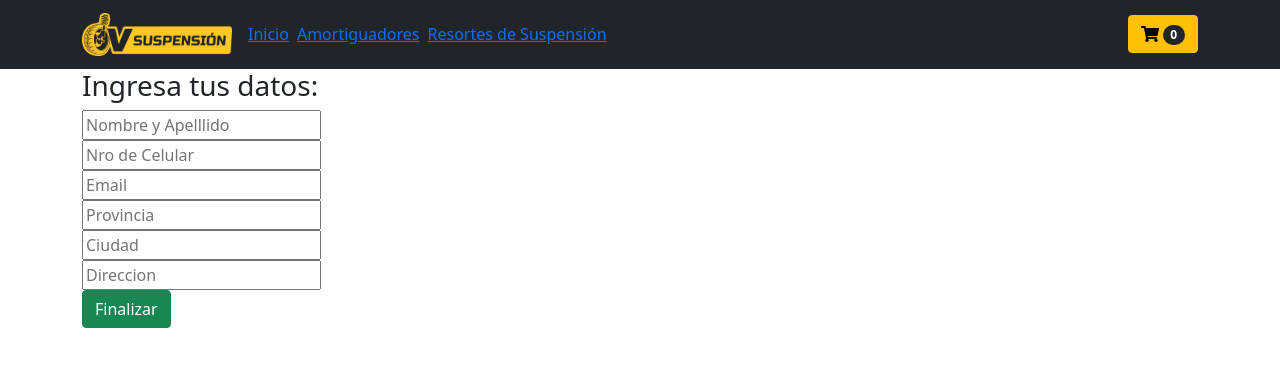
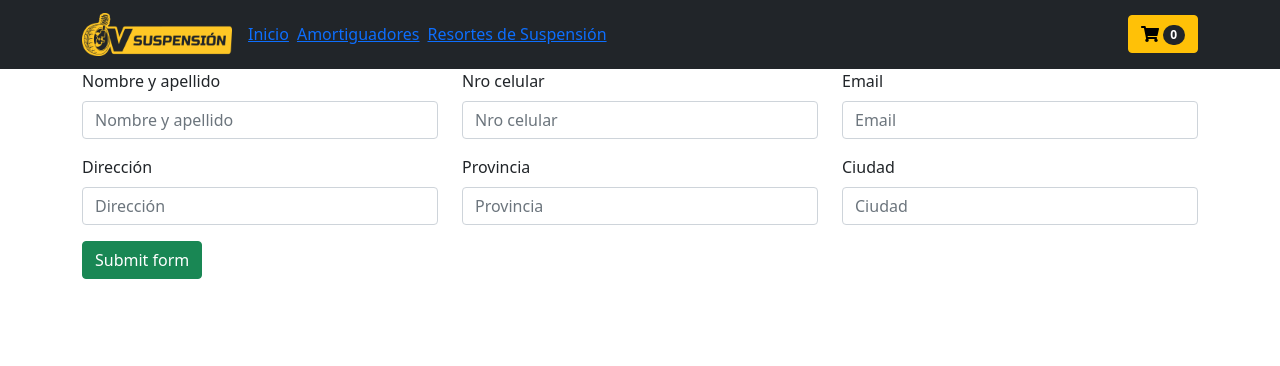
Before and after one commit to mverblud/react, a React (Create React App) app: page /checkout in a window 1280 px wide. Shown: the top 366 px of the page. Built offline with nearby package versions, Linux system fonts and the light colour scheme.

Commit message:
Formulario de checkout

```diff
--- a/src/components/Checkout/Checkout.jsx
+++ b/src/components/Checkout/Checkout.jsx
@@ -1,13 +1,14 @@
 import React, { useState, useRef, useContext } from "react";
-import firebase from "firebase";
+import firebase from "firebase/app";
 import { getFirestore } from '../../Firebase/firebase';
 import { contexto } from "../CartContext/CartContext";
 import { Container, Row, Col, Button, Form } from "react-bootstrap";
+import { Link } from "react-router-dom";
 
 const Checkout = () => {
 
-    const { cart, sumarTodo } = useContext(contexto);
-
+    const [validated, setValidated] = useState(false);
+    const { cart, sumarTodo, clear } = useContext(contexto);
     const [orderId, setOrderId] = useState('');
 
     const nameRef = useRef();
@@ -16,6 +17,24 @@ const Checkout = () => {
     const stateRef = useRef();
     const emailRef = useRef();
     const mobileRef = useRef();
+
+    const handleSubmit = (event) => {
+        const form = event.currentTarget;
+        if (form.checkValidity() === false) {
+            event.preventDefault();
+            event.stopPropagation();
+            console.log('adentro if?');
+        }else{
+            event.preventDefault();
+            handleClick();
+            console.log('grabo orden');
+        }
+
+        console.log('paso por aca siempre?');
+
+    //    handleClick();
+        setValidated(true);
+    };
 
     function handleClick() {
 
@@ -41,20 +60,30 @@ const Checkout = () => {
             .then(({ id }) => {
                 console.log('orden ingresada: ' + id);
                 setOrderId(id);
+                clear();
             })
             .catch((err) => {
                 console.log(err);
             });
-
     }
 
     return (
 
-        <>
-            {orderId && (<h1>Felicitaciones tu order es {orderId}</h1>)}
-
+        <>  {
+            (orderId) ?
+                <Container>
+                    <Row>
+                        <Col>
+                            <h1>Felicitaciones tu order es {orderId}</h1>
+                            <Link to="/" className="btn btn-outline-primary">
+                                Volver al Home
+                            </Link>
+                        </Col>
+                    </Row>
+                </Container>
+                :
                 <Container className="justify-content-center align-items-center">
-                <Row>
+                    {/*                     <Row>
                         <Col>
                             <h3>Ingresa tus datos:</h3>
 
@@ -78,40 +107,70 @@ const Checkout = () => {
 
                             <Button variant="success" onClick={() => handleClick()} > Finalizar</Button>
                         </Col>
+                    </Row> */}
+
+                    <Row>
+                        <Col>
+                            <Form noValidate validated={validated} onSubmit={handleSubmit}>
+                                <Row className="mb-3">
+                                    <Form.Group as={Col} md="4" controlId="validationCustom01">
+                                        <Form.Label>Nombre y apellido</Form.Label>
+                                        <Form.Control
+                                            required
+                                            type="text"
+                                            placeholder="Nombre y apellido"
+                                            ref={nameRef}
+                                        />
+                                        <Form.Control.Feedback type="invalid">
+                                            Ingrese nombre y apellido.
+                                        </Form.Control.Feedback>
+                                    </Form.Group>
+                                    <Form.Group as={Col} md="4" controlId="validationCustom02">
+                                        <Form.Label>Nro celular</Form.Label>
+                                        <Form.Control type="text" placeholder="Nro celular" required ref={mobileRef} />
+                                        <Form.Control.Feedback type="invalid">
+                                            Ingrese Nro celular.
+                                        </Form.Control.Feedback>
+                                    </Form.Group>
+                                    <Form.Group as={Col} md="4" controlId="validationCustom03">
+                                        <Form.Label>Email</Form.Label>
+                                        <Form.Control type="text" placeholder="Email" required ref={emailRef} />
+                                        <Form.Control.Feedback type="invalid">
+                                            Ingrese email.
+                                        </Form.Control.Feedback>
+                                    </Form.Group>
+                                </Row>
+                                <Row className="mb-3">
+                                    <Form.Group as={Col} md="4" controlId="validationCustom04">
+                                        <Form.Label>Dirección</Form.Label>
+                                        <Form.Control type="text" placeholder="Dirección" required ref={addressRef} />
+                                        <Form.Control.Feedback type="invalid">
+                                            Ingrese Dirección .
+                                        </Form.Control.Feedback>
+                                    </Form.Group>
+                                    <Form.Group as={Col} md="4" controlId="validationCustom05">
+                                        <Form.Label>Provincia</Form.Label>
+                                        <Form.Control type="text" placeholder="Provincia" required ref={stateRef} />
+                                        <Form.Control.Feedback type="invalid">
+                                            Ingrese Provincia.
+                                        </Form.Control.Feedback>
+                                    </Form.Group>
+                                    <Form.Group as={Col} md="4" controlId="validationCustom06">
+                                        <Form.Label>Ciudad</Form.Label>
+                                        <Form.Control type="text" placeholder="Ciudad" required ref={cityRef} />
+                                        <Form.Control.Feedback type="invalid">
+                                            Ingrese Ciudad.
+                                        </Form.Control.Feedback>
+                                    </Form.Group>
+                                </Row>
+                                <Button variant="success" type="submit">Submit form</Button>
+                            </Form>
+                        </Col>
                     </Row>
 
-{/*                 <Row>
-                    <Col>
-                        <h3>Ingresa tus datos:</h3>
 
-                        <Form>
-                            <Form.Group className="mb-3">
-
-                                <Form.Label>Nombre y apellido</Form.Label>
-                                <Form.Control type="text" ref={nameRef} placeholder="Nombre y Apellido" />
-
-                                <Form.Label>Email</Form.Label>
-                                <Form.Control type="text" ref={emailRef} placeholder="Email" />
-
-                                <Form.Label>Telefono</Form.Label>
-                                <Form.Control type="text" ref={mobileRef} placeholder="Telefono" />
-
-                                <Form.Label>Provincia</Form.Label>
-                                <Form.Control type="text" ref={stateRef} placeholder="Provincia" />
-
-                                <Form.Label>Ciudad</Form.Label>
-                                <Form.Control type="text" ref={cityRef} placeholder="Ciudad" />
-
-                                <Form.Label>Dirección</Form.Label>
-                                <Form.Control type="text" ref={cityRef} placeholder="Dirección" />
-
-                            </Form.Group>
-
-                            <Button variant="success" onClick={() => handleClick()} > Finalizar</Button>
-                        </Form>
-                    </Col>
-                </Row> */}
                 </Container>
+        }
         </>
     );
 }
```
Lines whose indentation alone changed are shown as unchanged.
